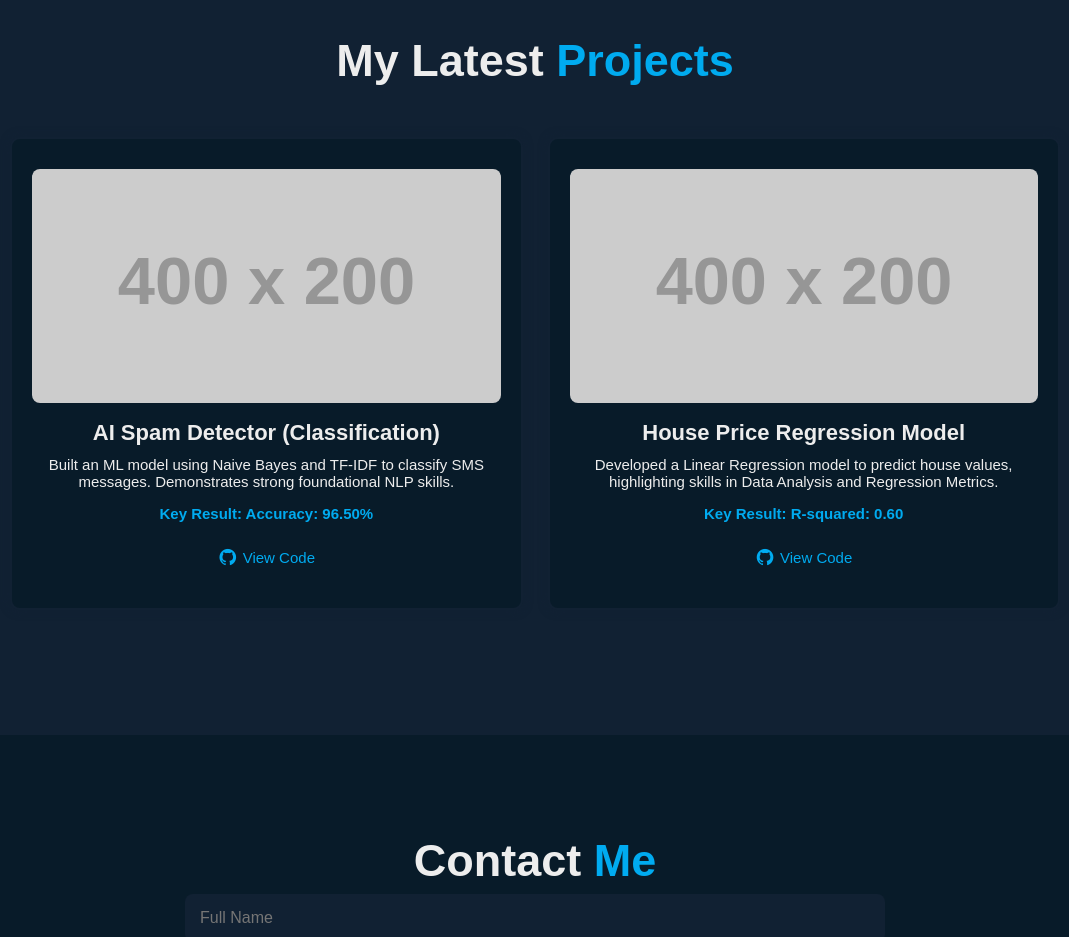
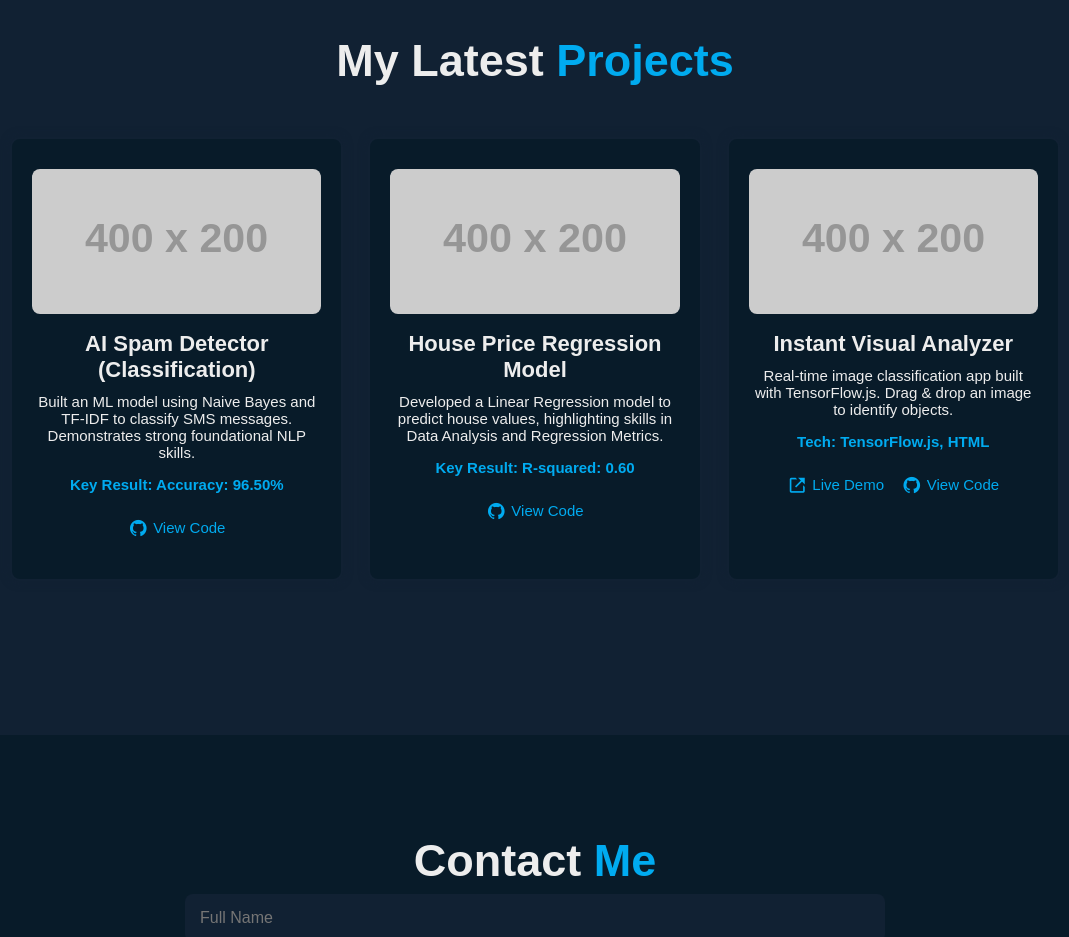
Before and after one commit to Ahmedmoniem708/my-portfolio, a plain HTML site: page index.html in a window 1280 px wide. Shown: the part 2620-3557 px from the top of the page, without its empty margins (105-1174 px from the left). Drawn offline with nearby package versions, Linux system fonts and the light colour scheme; placeholder pictures from the web are drawn by us.

Commit message:
Add Instant Visual Analyzer project section
Added a new project section for 'Instant Visual Analyzer' with details about the project and links to the live demo and code repository.

```diff
--- a/index.html
+++ b/index.html
@@ -122,6 +122,20 @@
                     <a href="https://github.com/Ahmedmoniem708/House-Price-Regression-ML" target="_blank"><i class='bx bxl-github'></i> View Code</a>
                 </div>
             </div>
+
+            <!-- === NEW PROJECT ADDED HERE === -->
+            <!-- Project 3: Instant Visual Analyzer -->
+            <div class="project-box">
+                <img src="https://placehold.co/400x200/00abf0/081b29?text=AI+Visual+Analyzer" alt="Visual Analyzer Project">
+                <div class="project-layer">
+                    <h4>Instant Visual Analyzer</h4>
+                    <p>Real-time image classification app built with TensorFlow.js. Drag & drop an image to identify objects.</p>
+                    <p class="result">Tech: TensorFlow.js, HTML</p>
+                    <!-- IMPORTANT: Replace 'visual-analyzer' with your actual repository name -->
+                    <a href="https://ahmedmoniem708.github.io/visual-analyzer/" target="_blank" style="margin-right: 15px;"><i class='bx bx-link-external'></i> Live Demo</a>
+                    <a href="https://github.com/Ahmedmoniem708/visual-analyzer" target="_blank"><i class='bx bxl-github'></i> View Code</a>
+                </div>
+            </div>
         </div>
     </section>
 
```
